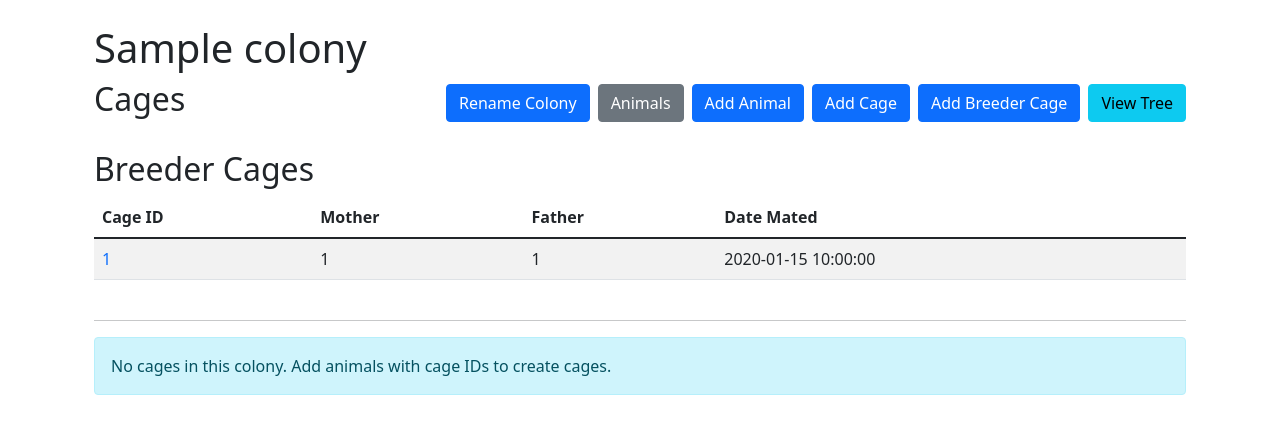
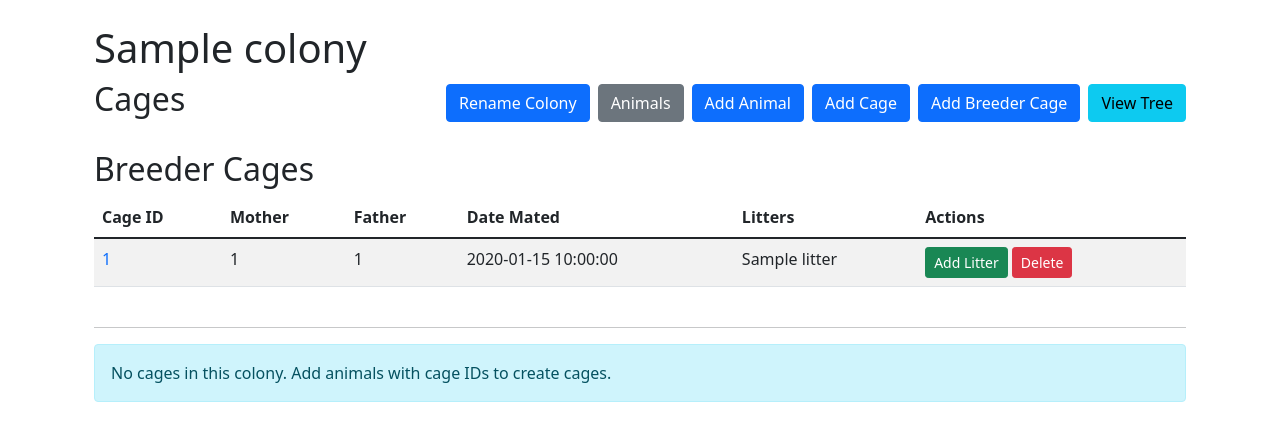
Before and after one commit to da8702/ColonyTree, a Flask app: template templates/cages_view.html in a window 1280 px wide. Shown: the part 62-503 px from the top of the page. Run offline with Flask 3, Linux system fonts and the light colour scheme; the template is opened without the code that fills it: most values are stand-ins (such as "Sample title", 1, 10 or a date in 2020).

Commit message:
Add litter support for breeder cages

```diff
--- a/server.py
+++ b/server.py
@@ -161,6 +161,10 @@ def load_colony(filename):
 
     # Load breeder cages if present
     colony.breeder_cages = data.get('breeder_cages', [])
+    # Ensure each breeder cage dict has a litters list
+    for bc in colony.breeder_cages:
+        if 'litters' not in bc:
+            bc['litters'] = []
     return colony
 
 @app.before_request
@@ -785,8 +789,14 @@ def add_cage():
         return redirect(url_for('list_colonies'))
 
     if request.method == 'POST':
+        # Determine if this is an API (JSON) call or a form submission
+        is_api = request.is_json
         try:
-            data = request.get_json()
+            if is_api:
+                data = request.get_json()
+            else:
+                data = request.form
+
             cage_id = data.get('cage_id')
             num_animals = int(data.get('num_animals', 1))
             sex = data.get('sex')
@@ -798,69 +808,46 @@ def add_cage():
             mother_id = data.get('mother_id')
             father_id = data.get('father_id')
             notes = data.get('notes')
+            breeder_id = data.get('breeder_cage_id')  # for litters
 
-            # Get parent objects if IDs provided
-            mother = None
-            if mother_id:
-                mother = current_colony.get_animal(mother_id)
+            # Get parent objects
+            mother = current_colony.get_animal(mother_id) if mother_id else None
+            father = current_colony.get_animal(father_id) if father_id else None
 
-            father = None
-            if father_id:
-                father = current_colony.get_animal(father_id)
-
-            # Create the specified number of animals
+            # Create animals in the new cage
             created_animals = []
             for i in range(1, num_animals + 1):
-                # Generate animal ID based on cage ID
                 animal_id = f"{cage_id}_{i}"
-
-                # Check if an animal with this ID already exists
                 if current_colony.get_animal(animal_id):
-                    return jsonify({
-                        'success': False,
-                        'error': f'Animal with ID {animal_id} already exists'
-                    })
-
-                # Create the animal
-                animal = Animal(
-                    animal_id=animal_id,
-                    sex=sex,
-                    genotype=genotype,
-                    dob=dob,
-                    mother=mother,
-                    father=father,
-                    notes=notes,
-                    cage_id=cage_id,
-                    date_weaned=date_weaned
-                )
-
+                    raise ValueError(f"Animal with ID {animal_id} already exists")
+                animal = Animal(animal_id, sex, genotype, dob, mother, father, notes, cage_id, date_weaned)
                 current_colony.add_animal(animal)
                 created_animals.append(animal_id)
 
-            # Save the colony after adding the animals
-            try:
-                save_colony(current_colony, current_colony.name)
-                print(f"Saved colony after adding cage {cage_id} with {num_animals} animals")
+            # Save after creating the cage
+            save_colony(current_colony, current_colony.name)
+            print(f"Saved colony after adding cage {cage_id} with {num_animals} animals")
 
-                # Return success with list of created animal IDs
-                return jsonify({
-                    'success': True,
-                    'message': f'Created {num_animals} animals in cage {cage_id}',
-                    'animals': created_animals
-                })
-            except Exception as save_error:
-                print(f"Error saving colony: {str(save_error)}")
-                return jsonify({
-                    'success': False,
-                    'error': f'Error saving colony: {str(save_error)}'
-                })
+            # If this is a litter addition, update the breeder cage entry
+            if breeder_id:
+                bc = next((bc for bc in current_colony.breeder_cages if bc['cage_id'] == breeder_id), None)
+                if bc is not None:
+                    bc['litters'].append(cage_id)
+                    save_colony(current_colony, current_colony.name)
+                    print(f"Added litter {cage_id} to breeder cage {breeder_id}")
 
+            # Return based on request type
+            if is_api:
+                return jsonify({'success': True, 'message': f'Created {num_animals} animals in cage {cage_id}', 'animals': created_animals})
+            else:
+                return redirect(url_for('view_cages'))
         except Exception as e:
-            print(f"Error adding cage: {str(e)}")
-            return jsonify({
-                'success': False,
-                'error': str(e)
-            })
+            print(f"Error adding cage: {e}")
+            if is_api:
+                return jsonify({'success': False, 'error': str(e)})
+            else:
+                flash(str(e), 'error')
+                return redirect(url_for('view_cages'))
 
     return render_template('add_cage.html', colony=current_colony)
 
@@ -1125,7 +1112,8 @@ def add_breeder_cage():
                 'mother_id': mother_id,
                 'father_id': father_id,
                 'date_mated': date_mated,
-                'notes': notes
+                'notes': notes,
+                'litters': []
             }
             current_colony.breeder_cages.append(breeder_entry)
 
@@ -1189,6 +1177,37 @@ def edit_breeder_cage():
     # Redirect back to cages view
     return redirect(url_for('view_cages'))
 
+# Add delete breeder cage route
+@app.route('/delete_breeder_cage', methods=['POST'])
+def delete_breeder_cage():
+    """Delete a breeder cage entry and unassign parents"""
+    global current_colony
+    if not current_colony:
+        return redirect(url_for('list_colonies'))
+    cage_id = request.form.get('cage_id')
+    if not cage_id:
+        print("No breeder cage_id provided for deletion")
+        return redirect(url_for('view_cages'))
+    try:
+        bc_to_delete = next((bc for bc in current_colony.breeder_cages if bc['cage_id'] == cage_id), None)
+        if bc_to_delete:
+            current_colony.breeder_cages.remove(bc_to_delete)
+            # Unassign parents from this breeder cage
+            mother = current_colony.get_animal(bc_to_delete['mother_id'])
+            father = current_colony.get_animal(bc_to_delete['father_id'])
+            if mother:
+                mother.cage_id = None
+            if father:
+                father.cage_id = None
+            save_colony(current_colony, current_colony.name)
+            print(f"Deleted breeder cage {cage_id}")
+        else:
+            print(f"Breeder cage {cage_id} not found")
+    except Exception as e:
+        print(f"Error deleting breeder cage: {e}")
+        traceback.print_exc()
+    return redirect(url_for('view_cages'))
+
 if __name__ == '__main__':
     print("Starting Animal Colony Manager...")
 
--- a/templates/cages_view.html
+++ b/templates/cages_view.html
@@ -22,7 +22,7 @@
     {% if colony.breeder_cages %}
     <div class="table-responsive mb-4">
         <table class="table table-striped">
-            <thead><tr><th>Cage ID</th><th>Mother</th><th>Father</th><th>Date Mated</th></tr></thead>
+            <thead><tr><th>Cage ID</th><th>Mother</th><th>Father</th><th>Date Mated</th><th>Litters</th><th>Actions</th></tr></thead>
             <tbody>
             {% for bc in colony.breeder_cages %}
                 <tr>
@@ -35,6 +35,11 @@
                     <td>{{ bc.mother_id }}</td>
                     <td>{{ bc.father_id }}</td>
                     <td>{{ bc.date_mated or '-' }}</td>
+                    <td>{{ bc.litters | join(', ') }}</td>
+                    <td>
+                        <button class="btn btn-sm btn-success" data-bs-toggle="modal" data-bs-target="#addLitterModal{{ safe_id }}">Add Litter</button>
+                        <button class="btn btn-sm btn-danger" data-bs-toggle="modal" data-bs-target="#deleteBreederCageModal{{ safe_id }}">Delete</button>
+                    </td>
                 </tr>
             {% endfor %}
             </tbody>
@@ -98,6 +103,93 @@
             </div>
         </div>
     </div>
+    {% endfor %}
+
+    {# Delete Breeder Cage Modals #}
+    {% for bc in colony.breeder_cages %}
+        {% set safe_id = bc.cage_id|replace('.', '_')|replace('-', '_')|replace(' ', '_') %}
+        <div class="modal fade" id="deleteBreederCageModal{{ safe_id }}" tabindex="-1">
+            <div class="modal-dialog">
+                <div class="modal-content">
+                    <div class="modal-header">
+                        <h5 class="modal-title">Confirm Delete Breeder Cage</h5>
+                        <button type="button" class="btn-close" data-bs-dismiss="modal"></button>
+                    </div>
+                    <div class="modal-body">
+                        <p>Are you sure you want to delete breeder cage {{ bc.cage_id }}?</p>
+                        <p class="text-danger">This will unassign the parents. This action cannot be undone.</p>
+                    </div>
+                    <div class="modal-footer">
+                        <button type="button" class="btn btn-secondary" data-bs-dismiss="modal">Cancel</button>
+                        <form action="{{ url_for('delete_breeder_cage') }}" method="post" style="display:inline;">
+                            <input type="hidden" name="cage_id" value="{{ bc.cage_id }}">
+                            <button type="submit" class="btn btn-danger">Delete Breeder Cage</button>
+                        </form>
+                    </div>
+                </div>
+            </div>
+        </div>
+    {% endfor %}
+
+    {# Add Litter Modals #}
+    {% for bc in colony.breeder_cages %}
+        {% set safe_id = bc.cage_id|replace('.', '_')|replace('-', '_')|replace(' ', '_') %}
+        <div class="modal fade" id="addLitterModal{{ safe_id }}" tabindex="-1">
+            <div class="modal-dialog modal-lg">
+                <div class="modal-content">
+                    <div class="modal-header">
+                        <h5 class="modal-title">Add Litter for Breeder Cage {{ bc.cage_id }}</h5>
+                        <button type="button" class="btn-close" data-bs-dismiss="modal"></button>
+                    </div>
+                    <div class="modal-body">
+                        <form id="addLitterForm{{ safe_id }}" method="POST" action="{{ url_for('add_cage') }}">
+                            <input type="hidden" name="breeder_cage_id" value="{{ bc.cage_id }}">
+                            <div class="mb-3">
+                                <label class="form-label">Cage ID</label>
+                                <input type="text" class="form-control" name="cage_id" required>
+                            </div>
+                            <div class="mb-3">
+                                <label class="form-label">Number of Animals</label>
+                                <input type="number" class="form-control" name="num_animals" value="1" min="1" required>
+                            </div>
+                            <div class="mb-3">
+                                <label class="form-label">Sex</label>
+                                <select class="form-select" name="sex" required>
+                                    <option value="M">Male</option>
+                                    <option value="F">Female</option>
+                                </select>
+                            </div>
+                            <div class="mb-3">
+                                <label class="form-label">Genotype</label>
+                                <select class="form-select" name="genotype" required>
+                                    <option>Homo (+/+)</option>
+                                    <option>Het (+/-)</option>
+                                    <option>WT (-/-)</option>
+                                </select>
+                            </div>
+                            <div class="mb-3">
+                                <label class="form-label">Date of Birth</label>
+                                <input type="date" class="form-control" name="dob" required>
+                            </div>
+                            <div class="mb-3">
+                                <label class="form-label">Date Weaned</label>
+                                <input type="date" class="form-control" name="date_weaned">
+                            </div>
+                            <input type="hidden" name="mother_id" value="{{ bc.mother_id }}">
+                            <input type="hidden" name="father_id" value="{{ bc.father_id }}">
+                            <div class="mb-3">
+                                <label class="form-label">Notes</label>
+                                <textarea class="form-control" name="notes" rows="3"></textarea>
+                            </div>
+                        </form>
+                    </div>
+                    <div class="modal-footer">
+                        <button type="submit" form="addLitterForm{{ safe_id }}" class="btn btn-success">Add Litter</button>
+                        <button type="button" class="btn btn-secondary" data-bs-dismiss="modal">Cancel</button>
+                    </div>
+                </div>
+            </div>
+        </div>
     {% endfor %}
 
     <hr />
```
